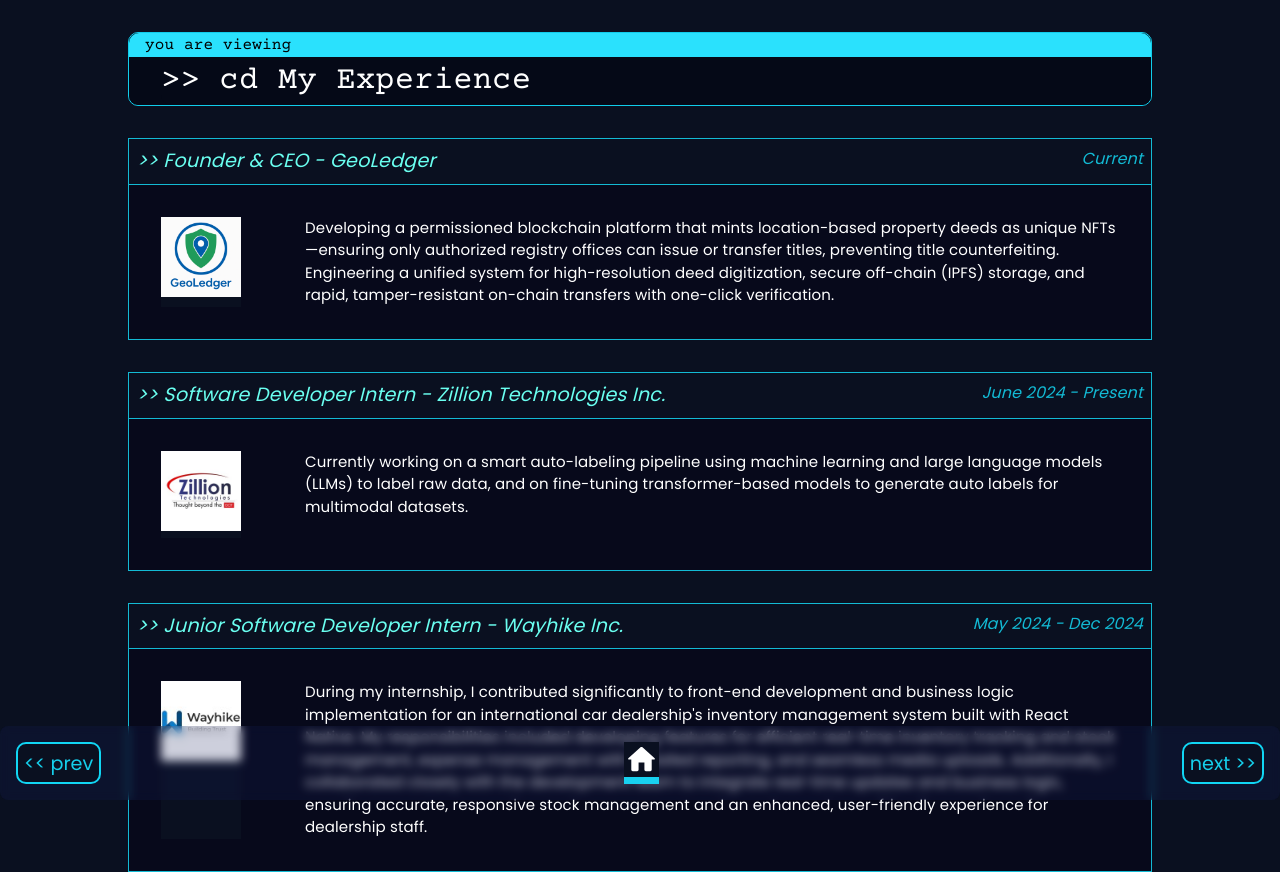
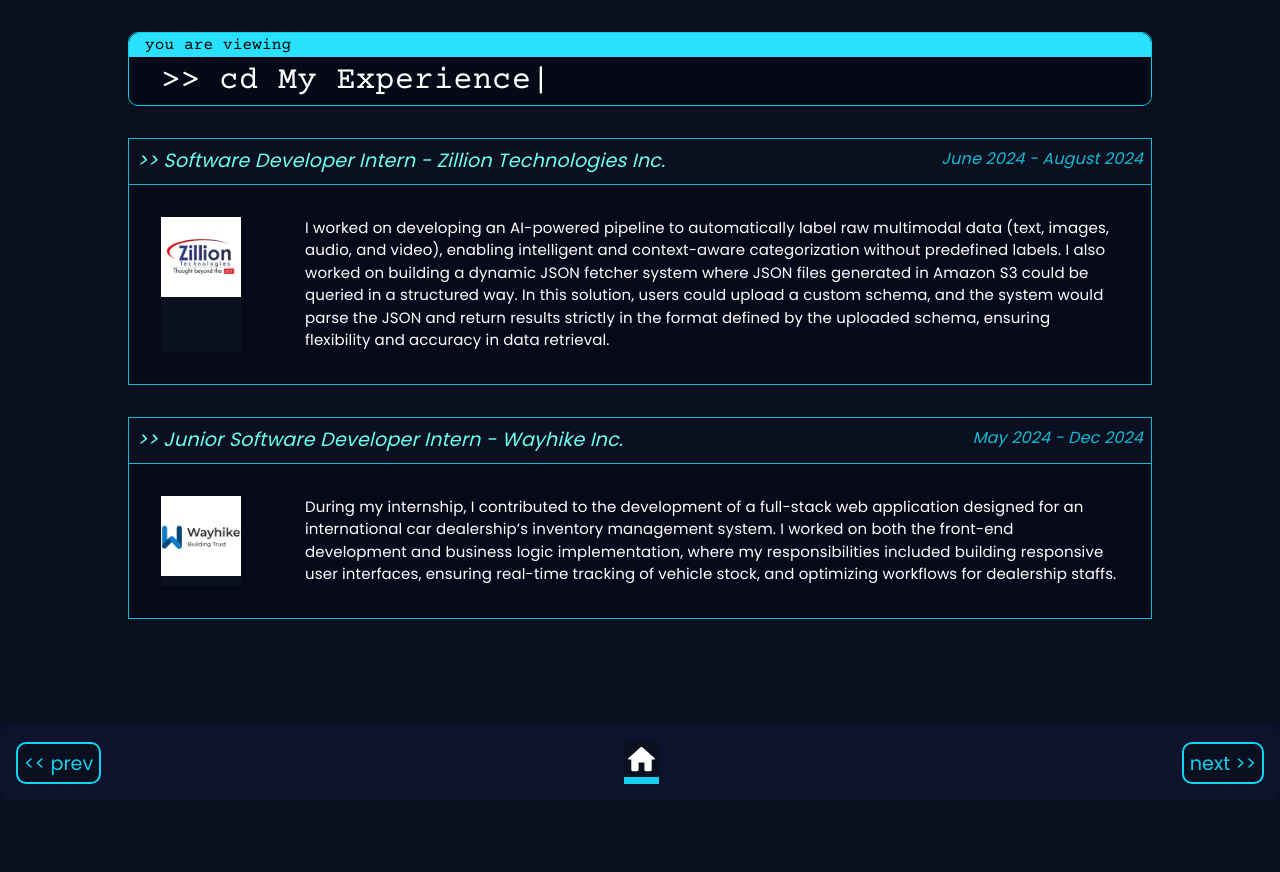
Before and after one commit to hrithikqw/fuzzy-umbrella, a React (Create React App) app: page /experience in a window 1280 px wide. Shown: the top 872 px of the page. After the commit the page ends 800 px from the top, so only its background shows below. Built offline with nearby package versions, Linux system fonts and the light colour scheme.

Commit message:
Updated components

```diff
--- a/src/Exp.js
+++ b/src/Exp.js
@@ -17,7 +17,7 @@ const Exp = () => {
       <Box mt="3rem" maxWidth={"80%"} ml="auto" mr="auto">
         <Fade cascade damping={0.5}>
           {/* GeoLedger */}
-          <Box border="1px solid #13BAD4" mb="2rem">
+         {/*  <Box border="1px solid #13BAD4" mb="2rem">
             <Box
               display="flex"
               flexDirection={isNotMobile ? "row" : "column"}
@@ -79,6 +79,7 @@ const Exp = () => {
               </Typography>
             </Box>
           </Box>
+          */}
 
           {/* Zillion Technologies */}
           <Box border="1px solid #13BAD4" mb="2rem">
@@ -104,7 +105,7 @@ const Exp = () => {
                 fontWeight={"400"}
                 fontStyle={"italic"}
               >
-                June 2024 - Present
+                June 2024 - August 2024
               </Typography>
             </Box>
 
@@ -133,11 +134,7 @@ const Exp = () => {
                 backgroundColor="#07091B"
                 fontSize={"15px"}
               >
-                Currently working on a smart auto-labeling pipeline using
-                machine learning and large language models (LLMs) to label raw
-                data, and on fine-tuning transformer-based models to generate
-                auto labels for multimodal datasets.
-              </Typography>
+I worked on developing an AI-powered pipeline to automatically label raw multimodal data (text, images, audio, and video), enabling intelligent and context-aware categorization without predefined labels. I also worked on building a dynamic JSON fetcher system where JSON files generated in Amazon S3 could be queried in a structured way. In this solution, users could upload a custom schema, and the system would parse the JSON and return results strictly in the format defined by the uploaded schema, ensuring flexibility and accuracy in data retrieval.              </Typography>
             </Box>
           </Box>
 
@@ -194,16 +191,7 @@ const Exp = () => {
                 backgroundColor="#07091B"
                 fontSize={"15px"}
               >
-                During my internship, I contributed significantly to front-end
-                development and business logic implementation for an
-                international car dealership's inventory management system built
-                with React Native. My responsibilities included developing
-                features for efficient real-time inventory tracking and stock
-                management, expense management with detailed reporting, and
-                seamless media uploads. Additionally, I collaborated closely
-                with the development team to integrate real-time updates and
-                business logic, ensuring accurate, responsive stock management
-                and an enhanced, user-friendly experience for dealership staff.
+              During my internship, I contributed to the development of a full-stack web application designed for an international car dealership’s inventory management system. I worked on both the front-end development and business logic implementation, where my responsibilities included building responsive user interfaces, ensuring real-time tracking of vehicle stock, and optimizing workflows for dealership staffs.
               </Typography>
             </Box>
           </Box>
--- a/src/Fun.js
+++ b/src/Fun.js
@@ -30,6 +30,7 @@ const Fun = () => {
           mb="2rem"
           mx="auto"
         >
+          {/* Education */}
           <Box display="flex" alignItems="center" mb={3}>
             <SchoolIcon sx={{ fontSize: 40, color: "#11D6F4", mr: 2 }} />
             <Fade bottom>
@@ -56,6 +57,7 @@ const Fun = () => {
             </Fade>
           </Box>
 
+          {/* Coursework */}
           <Fade bottom cascade>
             <Box
               mb={2}
@@ -99,7 +101,7 @@ const Fun = () => {
             </Box>
           </Fade>
 
-          {/* Compact Certifications Section */}
+          {/* Certifications */}
           <Fade bottom>
             <Box
               mb={2}
@@ -126,22 +128,26 @@ const Fun = () => {
                 gridTemplateColumns={isNotMobile ? "repeat(3, 1fr)" : "1fr"}
                 gap={2}
               >
+                {/* MongoDB */}
                 <Box
                   p={1}
                   backgroundColor="#090A18"
                   border="1px solid #11D6F44F"
                   borderRadius="0.4rem"
                 >
+                  <a href="https://drive.google.com/drive/folders/1ElmENCmxehmptJR7NSwMky-0dRJEIcRQ?usp=drive_link" target="_blank" rel="noopener noreferrer" style={{ textDecoration: "none" }}>
                     <Typography
                       style={{
                         fontFamily: "Poppins",
                         color: "#11D6F4",
                         fontWeight: 500,
-                      fontSize: "0.9rem"
+                        fontSize: "0.9rem",
+                        cursor: "pointer"
                       }}
                     >
                       MongoDB
                     </Typography>
+                  </a>
                   <Typography
                     style={{
                       fontFamily: "Poppins",
@@ -153,22 +159,26 @@ const Fun = () => {
                   </Typography>
                 </Box>
 
+                {/* Machine Learning */}
                 <Box
                   p={1}
                   backgroundColor="#090A18"
                   border="1px solid #11D6F44F"
                   borderRadius="0.4rem"
                 >
+                  <a href="https://drive.google.com/drive/folders/1ElmENCmxehmptJR7NSwMky-0dRJEIcRQ?usp=drive_link" target="_blank" rel="noopener noreferrer" style={{ textDecoration: "none" }}>
                     <Typography
                       style={{
                         fontFamily: "Poppins",
                         color: "#11D6F4",
                         fontWeight: 500,
-                      fontSize: "0.9rem"
+                        fontSize: "0.9rem",
+                        cursor: "pointer"
                       }}
                     >
                       Machine Learning
                     </Typography>
+                  </a>
                   <Typography
                     style={{
                       fontFamily: "Poppins",
@@ -180,22 +190,26 @@ const Fun = () => {
                   </Typography>
                 </Box>
 
+                {/* Data Analysis with Python */}
                 <Box
                   p={1}
                   backgroundColor="#090A18"
                   border="1px solid #11D6F44F"
                   borderRadius="0.4rem"
                 >
+                  <a href="https://drive.google.com/drive/folders/1ElmENCmxehmptJR7NSwMky-0dRJEIcRQ?usp=drive_link" target="_blank" rel="noopener noreferrer" style={{ textDecoration: "none" }}>
                     <Typography
                       style={{
                         fontFamily: "Poppins",
                         color: "#11D6F4",
                         fontWeight: 500,
-                      fontSize: "0.9rem"
+                        fontSize: "0.9rem",
+                        cursor: "pointer"
                       }}
                     >
                       Data Analysis with Python
                     </Typography>
+                  </a>
                   <Typography
                     style={{
                       fontFamily: "Poppins",
@@ -210,6 +224,7 @@ const Fun = () => {
             </Box>
           </Fade>
 
+          {/* Achievements */}
           <Fade bottom>
             <Box
               p={2}
@@ -288,60 +303,6 @@ const Fun = () => {
                     FinTech solution for currency identification for the visually impaired using AI and computer vision.
                   </Typography>
                 </Box>
-
-               {/*  <Box
-                  p={1}
-                  backgroundColor="#090A18"
-                  border="1px solid #11D6F44F"
-                  borderRadius="0.4rem"
-                >
-                  <Typography
-                    style={{
-                      fontFamily: "Poppins",
-                      color: "#11D6F4",
-                      fontWeight: 500,
-                      fontSize: "0.9rem"
-                    }}
-                  >
-                    Open Source Contributor
-                  </Typography>
-                  <Typography
-                    style={{
-                      fontFamily: "Poppins",
-                      color: "white",
-                      fontSize: "0.8rem",
-                    }}
-                  >
-                    Actively contributing to open-source projects on GitHub, with upcoming contributions to GSoC.
-                  </Typography>
-                </Box>
-
-                <Box
-                  p={1}
-                  backgroundColor="#090A18"
-                  border="1px solid #11D6F44F"
-                  borderRadius="0.4rem"
-                >
-                  <Typography
-                    style={{
-                      fontFamily: "Poppins",
-                      color: "#11D6F4",
-                      fontWeight: 500,
-                      fontSize: "0.9rem"
-                    }}
-                  >
-                   Hackathons & Event Participations
-                  </Typography>
-                  <Typography
-                    style={{
-                      fontFamily: "Poppins",
-                      color: "white",
-                      fontSize: "0.8rem",
-                    }}
-                  >
-                    Participated in various hackathons and workshops, representing my institution in external programs.
-                  </Typography>
-                </Box> */}
               </Box>
             </Box>
           </Fade>
--- a/src/Projects.js
+++ b/src/Projects.js
@@ -3,6 +3,8 @@ import Heading from "./components/heading";
 import { useMediaQuery } from "@mui/material";
 import Navbar from "./components/navbar";
 import sqlbot from "./images/sqlbot.png";
+import invoice from "./images/invoice.png";
+
 // Removed unused image: myfolio
 import mvr from "./images/mvr.png";
 import fashioned from "./images/fashioned.png";
@@ -28,7 +30,18 @@ const Projects = () => {
         flexDirection={"column"}
         gap="2rem"
         mb="10rem"
-      >
+      >{
+          <ProjectComponent
+            title=" InvoiceGuard – Smart Invoice & Warranty Tracker  "
+            description="InvoiceGuard helps you store, manage, and track invoices and warranties with ease. Upload product images and invoice PDFs, log warranty periods, and keep everything organized in one place — beautifully designed with a modern UI.
+
+You’ll never forget a warranty expiry again."
+            tech="Python, HuggingFace Transformers, FastAPI, PostgreSQL, Plotly, Docker."
+            img={invoice}
+            link="https://github.com/hrithikqw"
+            isNotMobile={isNotMobile}
+          />
+          }
         <Fade cascade damping={0.1}>
           <ProjectComponent
             title=" 🤖 SQLBOT – Chat with Your Database "
--- a/src/components/HireMe.jsx
+++ b/src/components/HireMe.jsx
@@ -51,7 +51,6 @@ const HireMe = () => {
           <Typography
             sx={{ fontFamily: "Poppins", color: "#EEE", fontStyle: 'italic', mb: 3 }}
           >
-            Interested in my startup idea? Let’s build the next revolutionary digital asset tokens together!
           </Typography>
         </Paper>
       </Fade>
```
Also changed, not shown: src/images/invoice.png (added). Lines whose indentation alone changed are shown as unchanged.
